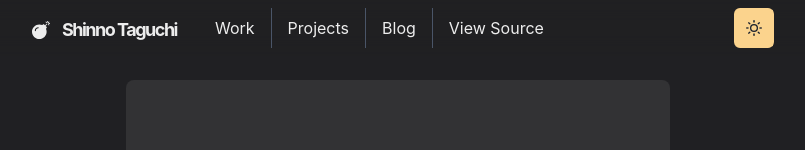
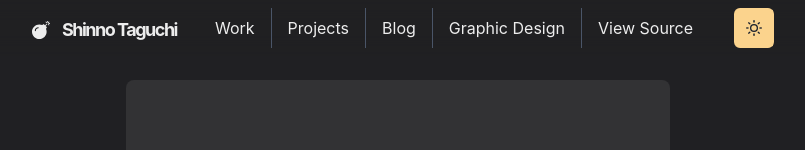
Before and after one commit to ShinnoT/portfoliov1, a Next.js app: page / in a window 1280 px wide. Shown: the top 150 px of the page, without its empty margins (242-1047 px from the left). Built offline with nearby package versions, Linux system fonts and the light colour scheme.

Commit message:
added graphic design link to navbar

```diff
--- a/components/navbar.js
+++ b/components/navbar.js
@@ -92,6 +92,13 @@ const NavBar = (props) => {
                     </LinkItem>
                     <LinkItem
                         as="a"
+                        href="https://vagabadu-graphic-design.carrd.co/"
+                        path={path}
+                    >
+                        Graphic Design
+                    </LinkItem>
+                    <LinkItem
+                        as="a"
                         href="https://github.com/ShinnoT/portfoliov1"
                         path={path}
                     >
@@ -125,6 +132,12 @@ const NavBar = (props) => {
                                     Blog
                                 </MenuItem>
                                 <MenuItem
+                                    as="a"
+                                    href="https://vagabadu-graphic-design.carrd.co/"
+                                >
+                                    Graphic Design
+                                </MenuItem>
+                                <MenuItem
                                     as={Link}
                                     href="https://github.com/ShinnoT"
                                 >
```
